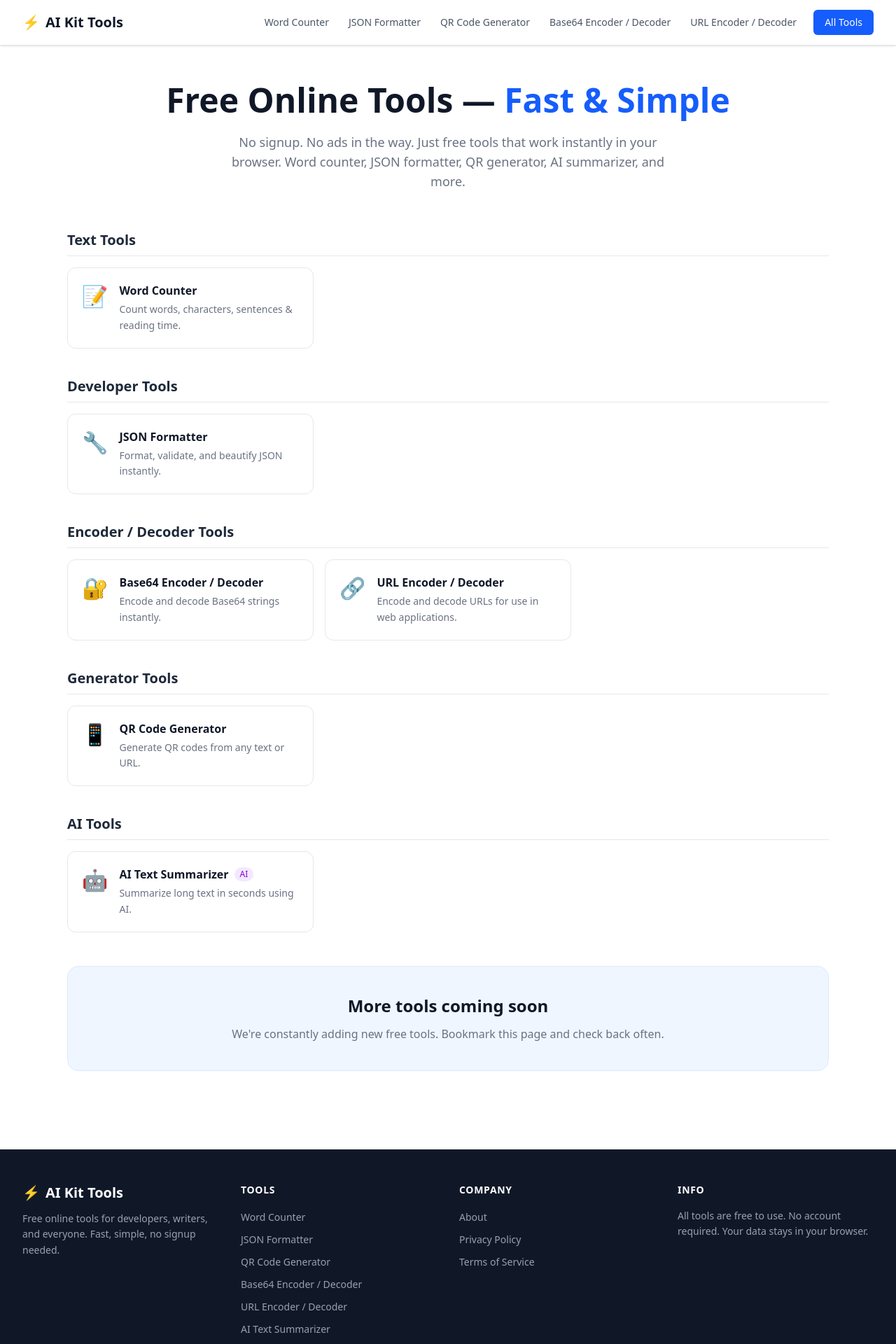
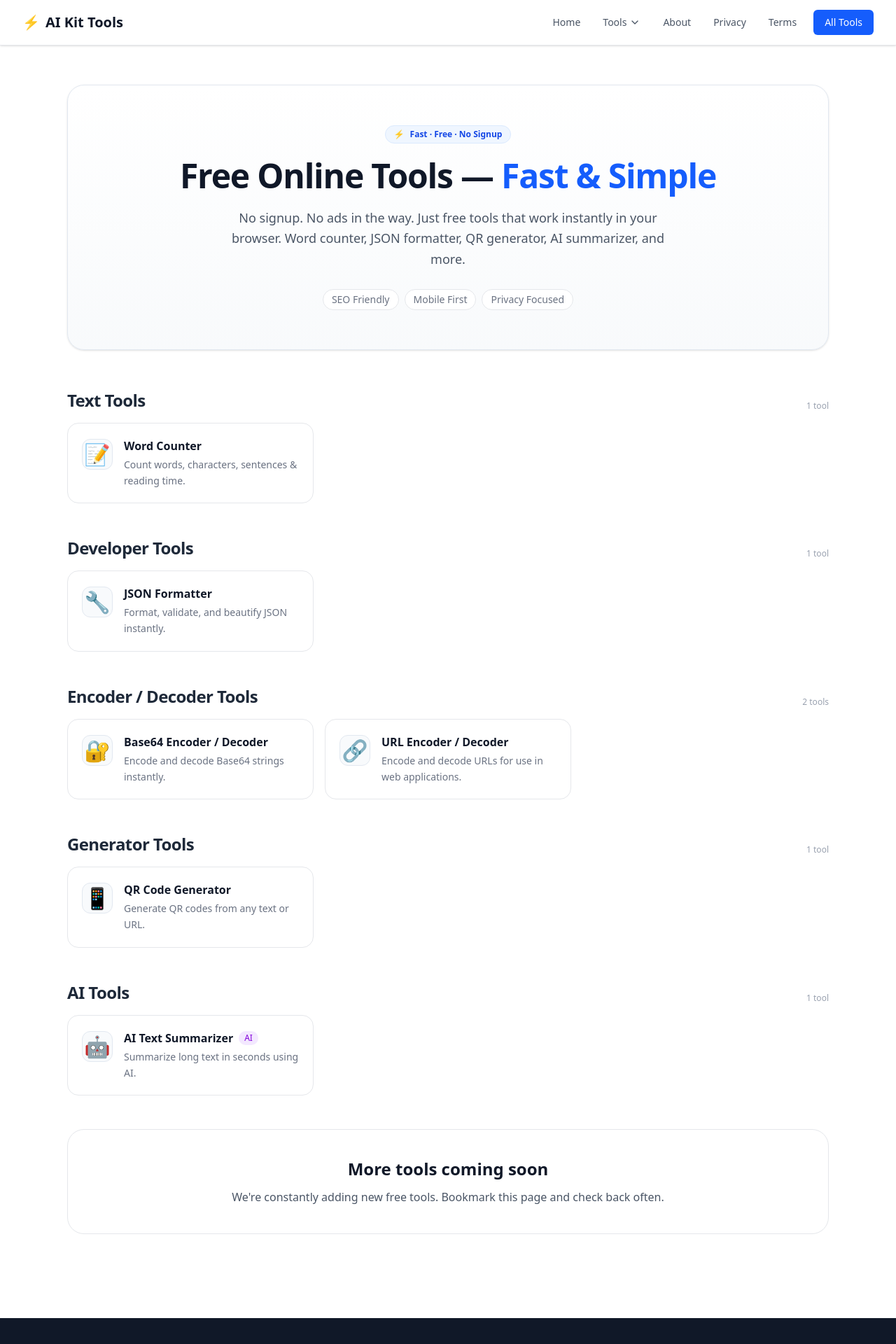
Before and after one commit to mwa-codes/aikittools, a Next.js app: page / in a window 1280 px wide. Shown: the top 1920 px of the page at 70% size. Built offline with nearby package versions, Linux system fonts and the light colour scheme.

Commit message:
minor changes

```diff
--- a/next.config.ts
+++ b/next.config.ts
@@ -1,17 +1,35 @@
 import type { NextConfig } from "next";
 import path from "path";
 
+// Force module resolution to always use THIS project's node_modules.
+// Without this, npm/node walks up to /Users/MWA/node_modules and picks up
+// Tailwind v3 instead of the project-local Tailwind v4.
+const localModules = path.resolve(__dirname, "node_modules");
+const tailwindPath = path.resolve(localModules, "tailwindcss");
+
 const nextConfig: NextConfig = {
-  // Fix turbopack root detection when a parent directory also has a package-lock.json
-  turbopack: {
-    root: path.resolve(__dirname),
-  },
-
   // Compress responses
   compress: true,
 
   // Strict mode for better React practices
   reactStrictMode: true,
+
+  // Turbopack: alias tailwindcss to the project-local v4 package
+  turbopack: {
+    resolveAlias: {
+      tailwindcss: tailwindPath,
+    },
+  },
+
+  // Webpack fallback: prioritize project-local node_modules for all resolution
+  webpack(config) {
+    config.resolve.modules = [localModules, "node_modules"];
+    config.resolve.alias = {
+      ...config.resolve.alias,
+      tailwindcss: tailwindPath,
+    };
+    return config;
+  },
 
   // Security & performance headers
   async headers() {
@@ -29,7 +47,6 @@ const nextConfig: NextConfig = {
           },
         ],
       },
-      // Cache static assets aggressively
       {
         source: "/(.*)\\.(ico|png|jpg|jpeg|svg|webp|woff2|woff|ttf)",
         headers: [
@@ -42,7 +59,6 @@ const nextConfig: NextConfig = {
     ];
   },
 
-  // Redirect www to non-www (adjust if you use www)
   async redirects() {
     return [
       {
--- a/src/app/about/page.tsx
+++ b/src/app/about/page.tsx
@@ -66,10 +66,10 @@ export default function AboutPage() {
         <p className="leading-relaxed">
           Have a suggestion for a new tool, found a bug, or want to partner with us? Reach out at{" "}
           <a
-            href="mailto:hello@aikittools.com"
+            href="mailto:m.waqar.ahmed@gmail.com"
             className="text-blue-600 hover:text-blue-800"
           >
-            hello@aikittools.com
+            m.waqar.ahmed@gmail.com
           </a>
           .
         </p>
--- a/src/app/page.tsx
+++ b/src/app/page.tsx
@@ -31,16 +31,24 @@ export default function HomePage() {
   const grouped = groupToolsByCategory(tools);
 
   return (
-    <div className="max-w-6xl mx-auto px-4 sm:px-6 lg:px-8 py-12">
+    <div className="max-w-6xl mx-auto px-4 sm:px-6 lg:px-8 py-10 sm:py-14">
       {/* Hero */}
-      <section className="text-center mb-14">
-        <h1 className="text-4xl sm:text-5xl font-bold text-gray-900 mb-4 leading-tight">
+      <section className="mb-12 sm:mb-14 rounded-3xl border border-slate-200 bg-linear-to-b from-white to-slate-50 px-6 py-10 sm:px-10 sm:py-14 text-center shadow-sm">
+        <p className="inline-flex items-center gap-2 rounded-full border border-blue-100 bg-blue-50 px-3 py-1 text-xs font-semibold text-blue-700 mb-4">
+          <span>⚡</span> Fast · Free · No Signup
+        </p>
+        <h1 className="text-3xl sm:text-5xl font-bold text-gray-900 mb-4 leading-tight tracking-tight">
           Free Online Tools — <span className="text-blue-600">Fast &amp; Simple</span>
         </h1>
-        <p className="text-lg text-gray-500 max-w-2xl mx-auto">
+        <p className="text-base sm:text-lg text-gray-600 max-w-2xl mx-auto leading-relaxed">
           No signup. No ads in the way. Just free tools that work instantly in your browser.
           Word counter, JSON formatter, QR generator, AI summarizer, and more.
         </p>
+        <div className="mt-7 flex flex-wrap items-center justify-center gap-2 text-sm text-gray-500">
+          <span className="rounded-full bg-white border border-gray-200 px-3 py-1">SEO Friendly</span>
+          <span className="rounded-full bg-white border border-gray-200 px-3 py-1">Mobile First</span>
+          <span className="rounded-full bg-white border border-gray-200 px-3 py-1">Privacy Focused</span>
+        </div>
       </section>
 
       {/* Tool Categories */}
@@ -48,21 +56,26 @@ export default function HomePage() {
         const catTools = grouped[cat];
         if (!catTools || catTools.length === 0) return null;
         return (
-          <section key={cat} className="mb-10" aria-labelledby={`category-${cat}`}>
-            <h2
-              id={`category-${cat}`}
-              className="text-xl font-bold text-gray-800 mb-4 pb-2 border-b border-gray-200"
-            >
-              {categoryLabels[cat] ?? cat}
-            </h2>
+          <section key={cat} className="mb-12" aria-labelledby={`category-${cat}`}>
+            <div className="flex items-end justify-between mb-4">
+              <h2
+                id={`category-${cat}`}
+                className="text-xl sm:text-2xl font-bold text-gray-800 tracking-tight"
+              >
+                {categoryLabels[cat] ?? cat}
+              </h2>
+              <span className="text-xs text-gray-400">{catTools.length} tool{catTools.length > 1 ? "s" : ""}</span>
+            </div>
             <div className="grid grid-cols-1 sm:grid-cols-2 lg:grid-cols-3 gap-4">
               {catTools.map((tool) => (
                 <Link
                   key={tool.slug}
                   href={`/${tool.slug}`}
-                  className="group flex items-start gap-4 p-5 bg-white border border-gray-200 rounded-xl hover:border-blue-300 hover:shadow-md transition-all"
+                  className="group flex items-start gap-4 p-5 bg-white border border-gray-200 rounded-2xl hover:border-blue-200 hover:shadow-md hover:-translate-y-0.5 transition-all"
                 >
-                  <span className="text-3xl shrink-0 mt-0.5">{tool.icon}</span>
+                  <span className="text-3xl shrink-0 mt-0.5 rounded-xl bg-slate-50 border border-slate-200 w-11 h-11 grid place-items-center">
+                    {tool.icon}
+                  </span>
                   <div className="min-w-0">
                     <div className="flex items-center gap-2 mb-1 flex-wrap">
                       <h3 className="font-semibold text-gray-900 group-hover:text-blue-600 transition-colors">
@@ -91,9 +104,9 @@ export default function HomePage() {
       })}
 
       {/* Bottom CTA */}
-      <section className="mt-12 text-center bg-blue-50 border border-blue-100 rounded-2xl p-10">
+      <section className="mt-6 sm:mt-10 text-center bg-white border border-gray-200 rounded-3xl p-8 sm:p-10">
         <h2 className="text-2xl font-bold text-gray-900 mb-3">More tools coming soon</h2>
-        <p className="text-gray-500 mb-0">
+        <p className="text-gray-600 mb-0 max-w-2xl mx-auto">
           We&#39;re constantly adding new free tools. Bookmark this page and check back often.
         </p>
       </section>
--- a/src/app/privacy-policy/page.tsx
+++ b/src/app/privacy-policy/page.tsx
@@ -106,8 +106,8 @@ export default function PrivacyPolicyPage() {
         <h2 className="text-xl font-bold text-gray-900 mt-8">7. Contact</h2>
         <p className="leading-relaxed">
           If you have any questions about this privacy policy, contact us at{" "}
-          <a href="mailto:hello@aikittools.com" className="text-blue-600 hover:text-blue-800">
-            hello@aikittools.com
+          <a href="mailto:m.waqar.ahmed@gmail.com" className="text-blue-600 hover:text-blue-800">
+            m.waqar.ahmed@gmail.com
           </a>
           .
         </p>
--- a/src/app/terms/page.tsx
+++ b/src/app/terms/page.tsx
@@ -84,8 +84,8 @@ export default function TermsPage() {
         <h2 className="text-xl font-bold text-gray-900 mt-8">8. Contact</h2>
         <p className="leading-relaxed">
           Questions about these terms? Contact us at{" "}
-          <a href="mailto:hello@aikittools.com" className="text-blue-600 hover:text-blue-800">
-            hello@aikittools.com
+          <a href="mailto:m.waqar.ahmed@gmail.com" className="text-blue-600 hover:text-blue-800">
+            m.waqar.ahmed@gmail.com
           </a>
           .
         </p>
--- a/src/components/layout/Footer.tsx
+++ b/src/components/layout/Footer.tsx
@@ -4,6 +4,8 @@ import { tools } from "@/lib/tools/registry";
 
 export default function Footer() {
   const currentYear = new Date().getFullYear();
+  const footerTools = tools.slice(0, 8);
+  const hiddenToolsCount = Math.max(0, tools.length - footerTools.length);
 
   return (
     <footer className="bg-gray-900 text-gray-300 mt-16">
@@ -24,7 +26,7 @@ export default function Footer() {
           <div>
             <h3 className="text-white font-semibold text-sm uppercase tracking-wider mb-4">Tools</h3>
             <ul className="space-y-2">
-              {tools.map((tool) => (
+              {footerTools.map((tool) => (
                 <li key={tool.slug}>
                   <Link
                     href={`/${tool.slug}`}
@@ -34,6 +36,12 @@ export default function Footer() {
                   </Link>
                 </li>
               ))}
+              <li>
+                <Link href="/" className="text-sm text-blue-400 hover:text-blue-300 transition-colors">
+                  View all tools
+                  {hiddenToolsCount > 0 ? ` (+${hiddenToolsCount})` : ""}
+                </Link>
+              </li>
             </ul>
           </div>
 
--- a/src/components/layout/Header.tsx
+++ b/src/components/layout/Header.tsx
@@ -2,7 +2,22 @@ import Link from "next/link";
 import { tools } from "@/lib/tools/registry";
 
 export default function Header() {
-  const featuredTools = tools.slice(0, 5);
+  const categoryOrder = ["text", "developer", "encoder", "generator", "ai"] as const;
+  const categoryLabels: Record<(typeof categoryOrder)[number], string> = {
+    text: "Text Tools",
+    developer: "Developer Tools",
+    encoder: "Encoder / Decoder",
+    generator: "Generators",
+    ai: "AI Tools",
+  };
+
+  const groupedTools = categoryOrder
+    .map((category) => ({
+      category,
+      label: categoryLabels[category],
+      items: tools.filter((tool) => tool.category === category),
+    }))
+    .filter((group) => group.items.length > 0);
 
   return (
     <header className="sticky top-0 z-50 bg-white border-b border-gray-200 shadow-sm">
@@ -17,35 +32,137 @@ export default function Header() {
             <span>AI Kit Tools</span>
           </Link>
 
-          {/* Desktop Nav */}
-          <nav className="hidden md:flex items-center gap-1" aria-label="Main navigation">
-            {featuredTools.map((tool) => (
+          <nav className="hidden md:flex items-center gap-2" aria-label="Main navigation">
             <Link
-                key={tool.slug}
-                href={`/${tool.slug}`}
+              href="/"
               className="px-3 py-2 text-sm text-gray-600 hover:text-blue-600 hover:bg-blue-50 rounded-md transition-colors"
             >
-                {tool.name}
+              Home
             </Link>
+
+            <div className="relative group">
+              <button
+                type="button"
+                className="inline-flex items-center gap-1 px-3 py-2 text-sm text-gray-600 hover:text-blue-600 hover:bg-blue-50 rounded-md transition-colors"
+                aria-haspopup="true"
+              >
+                Tools
+                <svg className="w-4 h-4" fill="none" stroke="currentColor" viewBox="0 0 24 24">
+                  <path strokeLinecap="round" strokeLinejoin="round" strokeWidth={2} d="m6 9 6 6 6-6" />
+                </svg>
+              </button>
+
+              <div className="invisible opacity-0 group-hover:visible group-hover:opacity-100 group-focus-within:visible group-focus-within:opacity-100 absolute right-0 top-full mt-2 w-[560px] rounded-xl border border-gray-200 bg-white shadow-lg p-4 transition-all">
+                <div className="grid grid-cols-2 gap-4">
+                  {groupedTools.map((group) => (
+                    <div key={group.category}>
+                      <p className="text-xs font-semibold uppercase tracking-wide text-gray-400 mb-2">
+                        {group.label}
+                      </p>
+                      <ul className="space-y-1">
+                        {group.items.map((tool) => (
+                          <li key={tool.slug}>
+                            <Link
+                              href={`/${tool.slug}`}
+                              className="flex items-center gap-2 px-2 py-1.5 text-sm text-gray-700 hover:text-blue-600 hover:bg-blue-50 rounded-md transition-colors"
+                            >
+                              <span>{tool.icon}</span>
+                              <span className="truncate">{tool.name}</span>
+                            </Link>
+                          </li>
                         ))}
+                      </ul>
+                    </div>
+                  ))}
+                </div>
+              </div>
+            </div>
+
+            <Link
+              href="/about"
+              className="px-3 py-2 text-sm text-gray-600 hover:text-blue-600 hover:bg-blue-50 rounded-md transition-colors"
+            >
+              About
+            </Link>
+            <Link
+              href="/privacy-policy"
+              className="px-3 py-2 text-sm text-gray-600 hover:text-blue-600 hover:bg-blue-50 rounded-md transition-colors"
+            >
+              Privacy
+            </Link>
+            <Link
+              href="/terms"
+              className="px-3 py-2 text-sm text-gray-600 hover:text-blue-600 hover:bg-blue-50 rounded-md transition-colors"
+            >
+              Terms
+            </Link>
             <Link
               href="/"
-              className="ml-2 px-4 py-2 text-sm font-medium text-white bg-blue-600 hover:bg-blue-700 rounded-md transition-colors"
+              className="ml-1 px-4 py-2 text-sm font-medium text-white bg-blue-600 hover:bg-blue-700 rounded-md transition-colors"
             >
               All Tools
             </Link>
           </nav>
 
-          {/* Mobile menu button placeholder */}
-          <button
-            className="md:hidden p-2 text-gray-600 hover:text-gray-900"
-            aria-label="Open navigation menu"
+          {/* Mobile quick link */}
+          <Link
+            href="/"
+            className="md:hidden px-3 py-2 text-sm font-medium text-white bg-blue-600 hover:bg-blue-700 rounded-md transition-colors"
           >
-            <svg className="w-5 h-5" fill="none" stroke="currentColor" viewBox="0 0 24 24">
-              <path strokeLinecap="round" strokeLinejoin="round" strokeWidth={2} d="M4 6h16M4 12h16M4 18h16" />
+            All Tools
+          </Link>
+        </div>
+
+        {/* Mobile categorized tools dropdown */}
+        <details className="md:hidden pb-3">
+          <summary className="list-none inline-flex items-center gap-1 text-sm text-gray-600 hover:text-blue-600 cursor-pointer select-none">
+            Browse Tools
+            <svg className="w-4 h-4" fill="none" stroke="currentColor" viewBox="0 0 24 24">
+              <path strokeLinecap="round" strokeLinejoin="round" strokeWidth={2} d="m6 9 6 6 6-6" />
             </svg>
-          </button>
+          </summary>
+          <div className="mt-3 space-y-4">
+            {groupedTools.map((group) => (
+              <div key={group.category}>
+                <p className="text-xs font-semibold uppercase tracking-wide text-gray-400 mb-2">
+                  {group.label}
+                </p>
+                <ul className="grid grid-cols-1 gap-1">
+                  {group.items.map((tool) => (
+                    <li key={tool.slug}>
+                      <Link
+                        href={`/${tool.slug}`}
+                        className="flex items-center gap-2 px-2 py-1.5 text-sm text-gray-700 hover:text-blue-600 hover:bg-blue-50 rounded-md transition-colors"
+                      >
+                        <span>{tool.icon}</span>
+                        <span>{tool.name}</span>
+                      </Link>
+                    </li>
+                  ))}
+                </ul>
               </div>
+            ))}
+            <div className="flex items-center gap-2 pt-1">
+              <Link
+                href="/about"
+                className="text-sm text-gray-600 hover:text-blue-600"
+              >
+                About
+              </Link>
+              <span className="text-gray-300">•</span>
+              <Link
+                href="/privacy-policy"
+                className="text-sm text-gray-600 hover:text-blue-600"
+              >
+                Privacy
+              </Link>
+              <span className="text-gray-300">•</span>
+              <Link href="/terms" className="text-sm text-gray-600 hover:text-blue-600">
+                Terms
+              </Link>
+            </div>
+          </div>
+        </details>
       </div>
     </header>
   );
--- a/src/components/layout/ToolPageLayout.tsx
+++ b/src/components/layout/ToolPageLayout.tsx
@@ -29,11 +29,13 @@ export default function ToolPageLayout({
   children,
 }: ToolPageLayoutProps) {
   return (
-    <div className="max-w-4xl mx-auto px-4 sm:px-6 lg:px-8 py-8">
+    <div className="max-w-4xl mx-auto px-4 sm:px-6 lg:px-8 py-8 sm:py-10">
       {/* Page Header */}
-      <header className="mb-8">
+      <header className="mb-8 rounded-2xl border border-slate-200 bg-linear-to-b from-white to-slate-50 px-5 sm:px-7 py-6 shadow-sm">
         <div className="flex items-center gap-3 mb-2">
-          <span className="text-4xl">{tool.icon}</span>
+          <span className="text-3xl sm:text-4xl rounded-xl bg-white border border-slate-200 w-11 h-11 sm:w-12 sm:h-12 grid place-items-center">
+            {tool.icon}
+          </span>
           <div>
             {tool.isAI && (
               <span className="inline-block text-xs font-semibold bg-purple-100 text-purple-700 px-2 py-0.5 rounded-full mb-1">
@@ -48,11 +50,11 @@ export default function ToolPageLayout({
             <h1 className="text-2xl sm:text-3xl font-bold text-gray-900">{tool.name}</h1>
           </div>
         </div>
-        <p className="text-gray-500 text-base ml-[52px]">{tool.description}</p>
+        <p className="text-gray-600 text-sm sm:text-base ml-0 sm:ml-[60px] leading-relaxed">{tool.description}</p>
       </header>
 
       {/* Tool UI */}
-      <div className="bg-white border border-gray-200 rounded-xl shadow-sm p-4 sm:p-6">
+      <div className="bg-white border border-gray-200 rounded-2xl shadow-sm p-4 sm:p-6">
         {children}
       </div>
 
--- a/src/components/seo/ToolSEOContent.tsx
+++ b/src/components/seo/ToolSEOContent.tsx
@@ -9,18 +9,18 @@ interface ToolSEOContentProps {
 
 export default function ToolSEOContent({ sections }: ToolSEOContentProps) {
   return (
-    <section className="mt-12 prose prose-gray max-w-none" aria-label="Tool information">
+    <section className="mt-12 max-w-none" aria-label="Tool information">
       {sections.map((section, index) => (
-        <div key={index} className="mb-8">
-          <h2 className="text-xl font-bold text-gray-900 mb-3">{section.heading}</h2>
+        <div key={index} className="mb-5 rounded-xl border border-gray-200 bg-white p-5 sm:p-6">
+          <h2 className="text-xl font-bold text-gray-900 mb-3 tracking-tight">{section.heading}</h2>
           {Array.isArray(section.body) ? (
-            <ul className="space-y-2 text-gray-600 text-sm leading-relaxed list-disc list-inside">
+            <ul className="space-y-2 text-gray-700 text-sm leading-relaxed list-disc list-inside">
               {section.body.map((item, i) => (
                 <li key={i}>{item}</li>
               ))}
             </ul>
           ) : (
-            <p className="text-gray-600 text-sm leading-relaxed">{section.body}</p>
+            <p className="text-gray-700 text-sm leading-relaxed">{section.body}</p>
           )}
         </div>
       ))}
```
Lines whose indentation alone changed are shown as unchanged.
